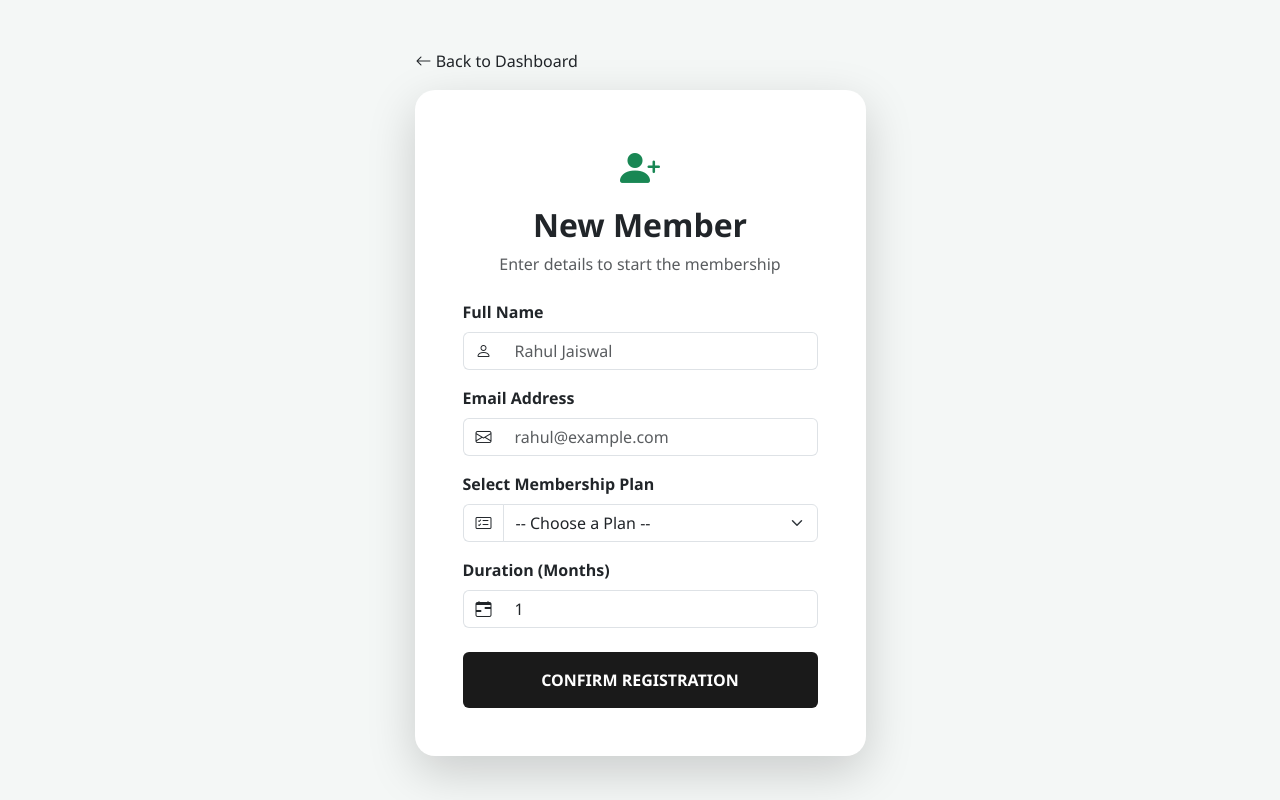
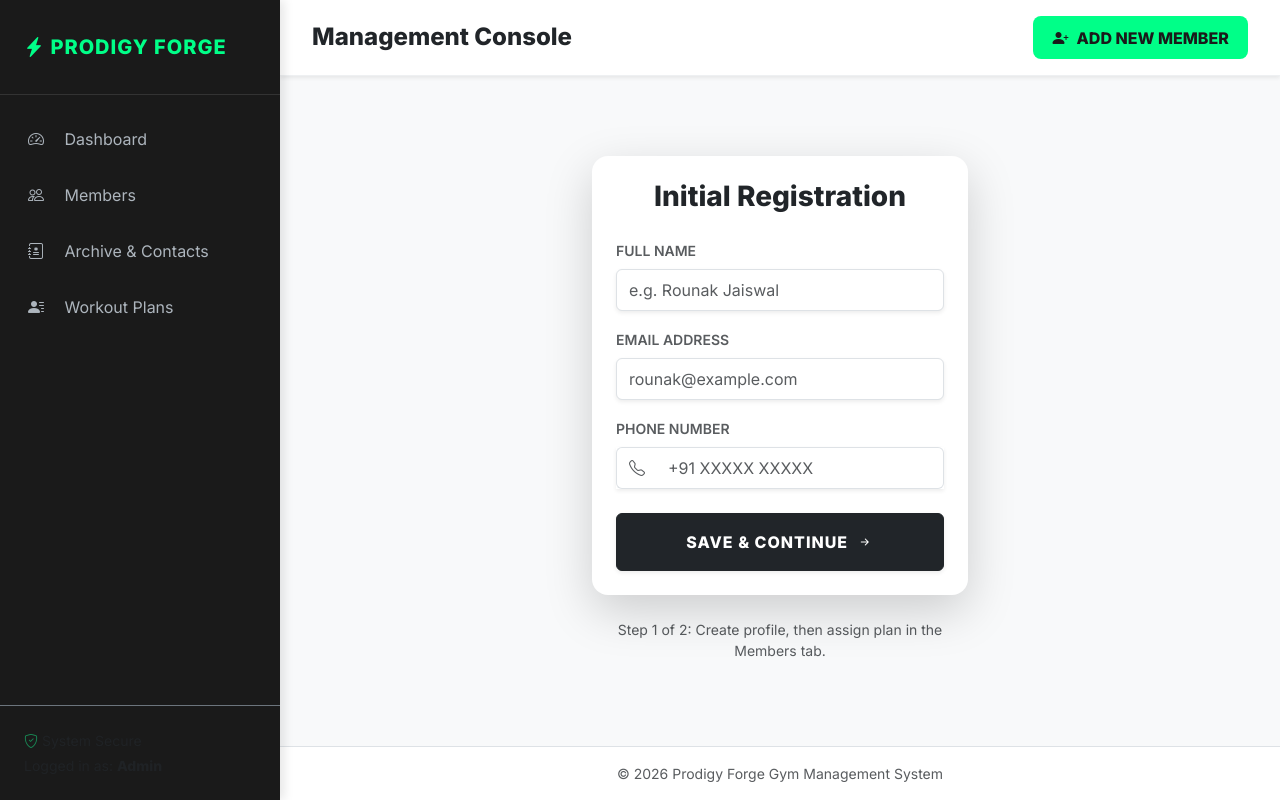
Before and after one commit to Rounak-J/Gym-Management-Django, a Django app: page /add/ in a window 1280 px wide. Run offline with Django 5.2, Linux system fonts and the light colour scheme.

Commit message:
Latest Commit: improved version with added features

```diff
--- a/app/urls.py
+++ b/app/urls.py
@@ -10,4 +10,6 @@ urlpatterns = [
     path('benefits/', views.tier_benefits, name='tier_benefits'),
     path('archive/', views.member_archive, name='member_archive'),
     path('restore/<int:member_id>/', views.restore_member, name='restore_member'),
+    path('members/', views.members_list, name='members_list'),
+    path('edit/<int:member_id>/', views.edit_member, name='edit_member'),
 ]
--- a/app/views.py
+++ b/app/views.py
@@ -1,82 +1,117 @@
 from django.shortcuts import render, redirect, get_object_or_404
+from django.contrib import messages
+from django.contrib.auth.models import User
+from django.utils import timezone
+from datetime import timedelta
 from .models import Member, MembershipPlan
-from django.contrib import messages
 
+# 1. DASHBOARD: High-level overview with 4-color stat cards
 def dashboard(request):
-    # This ensures "Deleted" members vanish from this list
     active_members = Member.objects.filter(is_active=True)
-    return render(request, 'dashboard.html', {'members': active_members})
+    archived_count = Member.objects.filter(is_active=False).count()
 
+    # Logic for "Expiring Soon" (Yellow Card - Next 7 Days)
+    seven_days_from_now = timezone.now() + timedelta(days=7)
+    expiring_soon_count = Member.objects.filter(
+        is_active=True,
+        expiry_date__lte=seven_days_from_now,
+        expiry_date__gte=timezone.now()
+    ).count()
+
+    context = {
+        'members': active_members,
+        'archived_count': archived_count,
+        'expiring_soon_count': expiring_soon_count,
+    }
+    return render(request, 'dashboard.html', context)
+
+# 2. MEMBERS LIST: Dedicated management tab with the EDIT button
+def members_list(request):
+    members = Member.objects.filter(is_active=True)
+    return render(request, 'members_list.html', {'members': members})
+
+# 3. ADD MEMBER: Initial registration (Name, Email, Phone only)
 def add_member(request):
-    # CRITICAL: This line fetches the plans from MySQL
+    if request.method == "POST":
+        full_name = request.POST.get('full_name')
+        email = request.POST.get('email')
+        phone_number = request.POST.get('phone_number')
+
+        # Check for existing user to prevent IntegrityError
+        if User.objects.filter(username=email).exists():
+            messages.error(request, f"Member with email {email} already exists!")
+            return redirect('add_member')
+
+        try:
+            # Create Auth User
+            user = User.objects.create_user(username=email, email=email)
+            # Create Gym Member Profile
+            Member.objects.create(
+                user=user,
+                full_name=full_name,
+                email=email,
+                phone_number=phone_number
+            )
+            messages.success(request, f"Added {full_name}. Now assign a plan below.")
+            return redirect('members_list')
+        except Exception as e:
+            messages.error(request, f"Error: {e}")
+            return redirect('add_member')
+
+    return render(request, 'add_member.html')
+
+# 4. EDIT MEMBER: Assign Plan & Duration (The page you requested)
+def edit_member(request, member_id):
+    member = get_object_or_404(Member, id=member_id)
     plans = MembershipPlan.objects.all()
 
     if request.method == "POST":
-        full_name = request.POST.get('full_name')
-        email = request.POST.get('email')
+        member.full_name = request.POST.get('full_name')
+        member.email = request.POST.get('email')
+        member.phone_number = request.POST.get('phone_number')
+
         plan_id = request.POST.get('plan')
-        months = int(request.POST.get('months'))
+        if plan_id:
+            member.plan = MembershipPlan.objects.get(id=plan_id)
 
-        selected_plan = MembershipPlan.objects.get(id=plan_id)
+        member.duration_months = int(request.POST.get('months'))
+        member.expiry_date = None # Forces model save() to recalculate expiry
+        member.save()
 
-        # User creation logic
-        from django.contrib.auth.models import User
-        import uuid
-        username = f"{full_name.replace(' ', '').lower()}_{uuid.uuid4().hex[:4]}"
-        user = User.objects.create(username=username)
+        messages.success(request, f"Profile for {member.full_name} updated!")
+        return redirect('members_list')
 
-        Member.objects.create(
-            user=user,
-            full_name=full_name,
-            email=email,
-            plan=selected_plan,
-            duration_months=months
-        )
-        return redirect('dashboard')
+    return render(request, 'edit_member.html', {'member': member, 'plans': plans})
 
-    # CRITICAL: Passing 'plans' to the HTML template
-    return render(request, 'add_member.html', {'plans': plans})
-
-# 2. Delete Member Logic
-def delete_member(request, member_id):
-    member = get_object_or_404(Member, id=member_id)
-    member.is_active = False # Move to archive
-    member.save()
-    messages.warning(request, f"{member.full_name} moved to Archive.")
-    return redirect('dashboard')
-
+# 5. UPGRADE: Tier-based upgrading logic
 def upgrade_membership(request, member_id):
     member = get_object_or_404(Member, id=member_id)
-    plans = MembershipPlan.objects.all()
+    plans = MembershipPlan.objects.all().order_by('tier_level')
 
     if request.method == "POST":
         new_plan_id = request.POST.get('new_plan')
         new_plan = MembershipPlan.objects.get(id=new_plan_id)
 
-        # Logical Check: New tier must be higher than current tier
         if new_plan.tier_level > member.plan.tier_level:
             member.plan = new_plan
+            member.expiry_date = None # Recalculate based on current tier
             member.save()
-            messages.success(request, "Membership upgraded successfully!")
+            messages.success(request, f"Upgraded to {new_plan.name}!")
         else:
-            messages.error(request, "You can only upgrade your plan, not downgrade.")
-
-        return redirect('dashboard')
+            messages.error(request, "Cannot downgrade membership tier.")
+        return redirect('members_list')
 
     return render(request, 'upgrade.html', {'member': member, 'plans': plans})
 
-# 1. Workout Plans Logic
-def workout_plans(request):
-    return render(request, 'plans.html')
+# 6. ARCHIVE & DELETE (Soft Delete)
+def delete_member(request, member_id):
+    member = get_object_or_404(Member, id=member_id)
+    member.is_active = False
+    member.save()
+    messages.warning(request, f"{member.full_name} moved to Archive.")
+    return redirect('dashboard')
 
-# 2. Tier Benefits Logic
-def tier_benefits(request):
-    plans = MembershipPlan.objects.all().order_by('tier_level')
-    return render(request, 'tier_benefits.html', {'plans': plans})
-
-# 3. Archive & Contacts Logic (Past Members)
 def member_archive(request):
-    # This captures only the people you "deleted"
     past_members = Member.objects.filter(is_active=False)
     return render(request, 'member_archive.html', {'members': past_members})
 
@@ -84,5 +119,12 @@ def restore_member(request, member_id):
     member = get_object_or_404(Member, id=member_id)
     member.is_active = True
     member.save()
-    messages.success(request, f"{member.full_name} has been restored to Active Members.")
+    messages.success(request, f"{member.full_name} restored to active list.")
     return redirect('member_archive')
+
+# 7. STATIC INFO TABS
+def workout_plans(request):
+    return render(request, 'workout_plans.html')
+
+def tier_benefits(request):
+    return render(request, 'tier_benefits.html')
--- a/templates/add_member.html
+++ b/templates/add_member.html
@@ -1,88 +1,75 @@
-<!DOCTYPE html>
-<html lang="en">
-<head>
-    <meta charset="UTF-8">
-    <meta name="viewport" content="width=device-width, initial-scale=1.0">
-    <title>Iron Paradise | Member Registration</title>
-    <link href="https://cdn.jsdelivr.net/npm/bootstrap@5.3.0/dist/css/bootstrap.min.css" rel="stylesheet">
-    <link rel="stylesheet" href="https://cdn.jsdelivr.net/npm/bootstrap-icons@1.11.0/font/bootstrap-icons.css">
-    <style>
-        body { background-color: #f4f7f6; font-family: 'Segoe UI', Tahoma, Geneva, Verdana, sans-serif; }
-        .card { border: none; border-radius: 20px; }
-        .btn-dark { background-color: #1a1a1a; border: none; transition: 0.3s; }
-        .btn-dark:hover { background-color: #333; transform: translateY(-2px); }
-        /* These focus styles only work if the input exists */
-        .form-control:focus, .form-select:focus { border-color: #1a1a1a; box-shadow: none; }
-        .input-group-text { background-color: #fff; border-right: none; }
-        .form-control { border-left: none; }
-    </style>
-</head>
-<body>
+{% extends 'base.html' %}
 
-<div class="container mt-5">
-    <div class="row justify-content-center">
-        <div class="col-md-6 col-lg-5">
+{% block page_title %}Management Console{% endblock %}
 
-            <a href="{% url 'dashboard' %}" class="btn btn-link text-dark mb-3 text-decoration-none p-0">
-                <i class="bi bi-arrow-left"></i> Back to Dashboard
-            </a>
+{% block content %}
+<div class="row justify-content-center mt-5">
+    <div class="col-md-5">
+        <div class="card shadow-lg border-0 p-4" style="border-radius: 16px;">
+            <h3 class="fw-bold mb-4 text-center">Initial Registration</h3>
 
-            <div class="card shadow-lg">
-                <div class="card-body p-5">
-                    <div class="text-center mb-4">
-                        <i class="bi bi-person-plus-fill fs-1 text-success"></i>
-                        <h2 class="fw-bold mt-2">New Member</h2>
-                        <p class="text-muted">Enter details to start the membership</p>
-                    </div>
-
-                    <form method="POST">
+            <form method="POST" novalidate>
                 {% csrf_token %}
 
                 <div class="mb-3">
-                            <label class="form-label fw-semibold">Full Name</label>
-                            <div class="input-group">
-                                <span class="input-group-text"><i class="bi bi-person"></i></span>
-                                <input type="text" name="full_name" class="form-control" placeholder="Rahul Jaiswal" required>
-                            </div>
+                    <label class="form-label fw-semibold small text-muted text-uppercase">Full Name</label>
+                    <input type="text" name="full_name" class="form-control py-2 shadow-sm" placeholder="e.g. Rounak Jaiswal" required>
                 </div>
 
                 <div class="mb-3">
-                            <label class="form-label fw-semibold">Email Address</label>
-                            <div class="input-group">
-                                <span class="input-group-text"><i class="bi bi-envelope"></i></span>
-                                <input type="email" name="email" class="form-control" placeholder="rahul@example.com" required>
-                            </div>
-                        </div>
+                    <label class="form-label fw-semibold small text-muted text-uppercase">Email Address</label>
+                    <input type="email" name="email"
+                           class="form-control py-2 shadow-sm
+                           {% if messages %}
+                               {% for message in messages %}
+                                   {% if message.tags == 'error' %}is-invalid{% elif message.tags == 'success' %}is-valid{% endif %}
+                               {% endfor %}
+                           {% endif %}"
+                           placeholder="rounak@example.com" required>
 
-                        <div class="mb-3">
-                            <label class="form-label fw-semibold">Select Membership Plan</label>
-                            <div class="input-group">
-                                <span class="input-group-text"><i class="bi bi-card-checklist"></i></span>
-                                <select name="plan" class="form-select" required>
-                                    <option value="" disabled selected>-- Choose a Plan --</option>
-                                    {% for plan in plans %}
-                                        <option value="{{ plan.id }}">{{ plan.name }} - ₹{{ plan.price }}</option>
-                                    {% endfor %}
-                                </select>
+                    <div class="invalid-feedback text-danger fw-bold mt-2">
+                        <i class="bi bi-exclamation-circle-fill me-1" style="color: #dc3545;"></i>
+                        This email is already registered in the system.
                     </div>
                 </div>
 
                 <div class="mb-4">
-                            <label class="form-label fw-semibold">Duration (Months)</label>
-                            <div class="input-group">
-                                <span class="input-group-text"><i class="bi bi-calendar-range"></i></span>
-                                <input type="number" name="months" class="form-control" min="1" max="12" value="1" required>
+                    <label class="form-label fw-semibold small text-muted text-uppercase">Phone Number</label>
+                    <div class="input-group shadow-sm">
+                        <span class="input-group-text bg-white border-end-0"><i class="bi bi-telephone text-muted"></i></span>
+                        <input type="text" name="phone_number" class="form-control py-2 border-start-0" placeholder="+91 XXXXX XXXXX" required>
                     </div>
                 </div>
 
-                        <button type="submit" class="btn btn-dark w-100 py-3 fw-bold">CONFIRM REGISTRATION</button>
+                <div class="d-grid">
+                    <button type="submit" class="btn btn-dark py-3 fw-bold text-uppercase shadow-sm" style="letter-spacing: 1px;">
+                        SAVE & CONTINUE <i class="bi bi-arrow-right-short ms-1"></i>
+                    </button>
+                </div>
             </form>
         </div>
-            </div>
+
+        <div class="text-center mt-4">
+            <p class="text-muted small">Step 1 of 2: Create profile, then assign plan in the Members tab.</p>
         </div>
     </div>
 </div>
 
-<script src="https://cdn.jsdelivr.net/npm/bootstrap@5.3.0/dist/js/bootstrap.bundle.min.js"></script>
-</body>
-</html>
+<style>
+    .is-invalid {
+        border: 2px solid #dc3545 !important;
+        background-image: none !important; /* Removes default browser icon to keep it clean */
+    }
+    .is-valid {
+        border: 2px solid #00ff88 !important; /* Prodigy Forge Green */
+        background-image: none !important;
+    }
+    .card {
+        background: #ffffff;
+    }
+    .form-control:focus {
+        box-shadow: 0 0 0 0.25rem rgba(0, 0, 0, 0.1);
+        border-color: #1a1a1a;
+    }
+</style>
+{% endblock %}
--- a/templates/base.html
+++ b/templates/base.html
@@ -4,53 +4,197 @@
     <meta charset="UTF-8">
     <meta name="viewport" content="width=device-width, initial-scale=1.0">
     <title>Prodigy Forge | Admin</title>
+
     <link href="https://cdn.jsdelivr.net/npm/bootstrap@5.3.0/dist/css/bootstrap.min.css" rel="stylesheet">
     <link rel="stylesheet" href="https://cdn.jsdelivr.net/npm/bootstrap-icons@1.11.0/font/bootstrap-icons.css">
+
+    <link href="https://fonts.googleapis.com/css2?family=Inter:wght@400;600;800&display=swap" rel="stylesheet">
+
     <style>
-        :root { --sidebar-width: 280px; --brand-color: #00ff88; --dark-bg: #1a1a1a; }
-        body { background-color: #f8f9fa; font-family: 'Inter', sans-serif; display: flex; min-height: 100vh; margin: 0; }
-        .sidebar { width: var(--sidebar-width); background-color: var(--dark-bg); color: white; position: fixed; height: 100vh; display: flex; flex-direction: column; z-index: 1000; }
-        .sidebar-header { padding: 2rem 1.5rem; font-weight: 800; font-size: 1.25rem; color: var(--brand-color); letter-spacing: 1px; border-bottom: 1px solid #333; }
-        .nav-pills .nav-link { color: #adb5bd; border-radius: 0; padding: 1rem 1.5rem; border-left: 4px solid transparent; }
-        .nav-pills .nav-link:hover { background-color: #252525; color: var(--brand-color); }
-        .nav-pills .nav-link.active { background-color: #252525; color: var(--brand-color); border-left: 4px solid var(--brand-color); }
-        .main-wrapper { margin-left: var(--sidebar-width); width: 100%; display: flex; flex-direction: column; }
-        .top-navbar { background-color: white; padding: 1rem 2rem; border-bottom: 1px solid #eef0f2; display: flex; justify-content: space-between; align-items: center; position: sticky; top: 0; z-index: 999; }
-        .content-body { padding: 2rem; }
-        .card { border: none; border-radius: 12px; box-shadow: 0 4px 12px rgba(0,0,0,0.05); }
-        .btn-add { background-color: var(--brand-color); color: #1a1a1a; font-weight: 700; border-radius: 8px; }
+        :root {
+            --sidebar-width: 280px;
+            --brand-color: #00ff88;
+            --dark-bg: #1a1a1a;
+            --body-bg: #f8f9fa;
+        }
+
+        html {
+            scroll-behavior: smooth;
+        }
+
+        body {
+            background-color: var(--body-bg);
+            font-family: 'Inter', sans-serif;
+            display: flex;
+            min-height: 100vh;
+            margin: 0;
+        }
+
+        /* --- Sidebar UI --- */
+        .sidebar {
+            width: var(--sidebar-width);
+            background-color: var(--dark-bg);
+            color: white;
+            position: fixed;
+            height: 100vh;
+            display: flex;
+            flex-direction: column;
+            z-index: 1000;
+            box-shadow: 4px 0 10px rgba(0,0,0,0.1);
+        }
+
+        .sidebar-header {
+            padding: 2rem 1.5rem;
+            font-weight: 800;
+            font-size: 1.25rem;
+            color: var(--brand-color);
+            letter-spacing: 1px;
+            border-bottom: 1px solid #333;
+        }
+
+        .nav-pills .nav-link {
+            color: #adb5bd;
+            border-radius: 0;
+            padding: 1rem 1.5rem;
+            font-weight: 500;
+            border-left: 4px solid transparent;
+            transition: all 0.2s ease;
+        }
+
+        .nav-pills .nav-link:hover {
+            background-color: #252525;
+            color: var(--brand-color);
+        }
+
+        .nav-pills .nav-link.active {
+            background-color: #252525;
+            color: var(--brand-color);
+            border-left: 4px solid var(--brand-color);
+        }
+
+        /* --- Main Content UI --- */
+        .main-wrapper {
+            margin-left: var(--sidebar-width);
+            width: 100%;
+            display: flex;
+            flex-direction: column;
+        }
+
+        .top-navbar {
+            background-color: white;
+            padding: 1rem 2rem;
+            border-bottom: 1px solid #eef0f2;
+            display: flex;
+            justify-content: space-between;
+            align-items: center;
+            position: sticky;
+            top: 0;
+            z-index: 999;
+        }
+
+        .content-body {
+            padding: 2rem;
+            flex-grow: 1;
+        }
+
+        /* --- Reusable Components --- */
+        .card {
+            border: none;
+            border-radius: 12px;
+            box-shadow: 0 4px 12px rgba(0,0,0,0.05);
+            overflow: hidden;
+        }
+
+        .btn-add {
+            background-color: var(--brand-color);
+            color: #1a1a1a;
+            font-weight: 700;
+            border: none;
+            border-radius: 8px;
+            padding: 0.6rem 1.2rem;
+            transition: 0.3s;
+        }
+
+        .btn-add:hover {
+            background-color: #00cc6e;
+            transform: translateY(-1px);
+        }
+
+        .badge-tier {
+            font-size: 0.75rem;
+            padding: 0.5em 1em;
+        }
     </style>
 </head>
 <body>
-    <div class="sidebar shadow">
-        <div class="sidebar-header"><i class="bi bi-lightning-charge-fill"></i> PRODIGY FORGE</div>
+
+    <div class="sidebar">
+        <div class="sidebar-header">
+            <i class="bi bi-lightning-charge-fill"></i> PRODIGY FORGE
+        </div>
+
         <div class="nav flex-column nav-pills mt-3">
-            <a class="nav-link {% if request.resolver_match.url_name == 'dashboard' %}active{% endif %}" href="{% url 'dashboard' %}"><i class="bi bi-people me-3"></i> Members</a>
-            <a class="nav-link {% if request.resolver_match.url_name == 'workout_plans' %}active{% endif %}" href="{% url 'workout_plans' %}"><i class="bi bi-person-lines-fill me-3"></i> Workout Plans</a>
-            <a class="nav-link {% if request.resolver_match.url_name == 'tier_benefits' %}active{% endif %}" href="{% url 'tier_benefits' %}"><i class="bi bi-gem me-3"></i> Tier Benefits</a>
-            <a class="nav-link {% if request.resolver_match.url_name == 'member_archive' %}active{% endif %}" href="{% url 'member_archive' %}"><i class="bi bi-journal-medical me-3"></i> Archive & Contacts</a>
+    <a class="nav-link {% if request.resolver_match.url_name == 'dashboard' %}active{% endif %}" href="{% url 'dashboard' %}">
+        <i class="bi bi-speedometer2 me-3"></i> Dashboard
+    </a>
+
+    <a class="nav-link {% if request.resolver_match.url_name == 'members_list' %}active{% endif %}" href="{% url 'members_list' %}">
+        <i class="bi bi-people me-3"></i> Members
+    </a>
+
+
+
+    <a class="nav-link {% if request.resolver_match.url_name == 'member_archive' %}active{% endif %}" href="{% url 'member_archive' %}">
+        <i class="bi bi-journal-medical me-3"></i> Archive & Contacts
+    </a>
+
+    <a class="nav-link {% if request.resolver_match.url_name == 'workout_plans' %}active{% endif %}" href="{% url 'workout_plans' %}">
+        <i class="bi bi-person-lines-fill me-3"></i> Workout Plans
+    </a>
+</div>
+
+        <div class="mt-auto p-4 border-top border-secondary small text-muted">
+            <div class="mb-1"><i class="bi bi-shield-check text-success"></i> System Secure</div>
+            Logged in as: <strong>Admin</strong>
         </div>
     </div>
 
     <div class="main-wrapper">
         <nav class="top-navbar shadow-sm">
-            <h4 class="mb-0 fw-bold">{% block page_title %}Management Dashboard{% endblock %}</h4>
+            <h4 class="mb-0 fw-bold">
+                {% block page_title %}Management Console{% endblock %}
+            </h4>
             <a href="{% url 'add_member' %}" class="btn btn-add d-flex align-items-center">
                 <i class="bi bi-person-plus-fill me-2"></i> ADD NEW MEMBER
             </a>
         </nav>
+
         <div class="content-body">
             {% if messages %}
                 {% for message in messages %}
-                    <div class="alert alert-{{ message.tags }} alert-dismissible fade show shadow-sm mb-4" role="alert">
-                        {{ message }}<button type="button" class="btn-close" data-bs-dismiss="alert"></button>
-                    </div>
+                    <div class="alert
+             {% if message.tags == 'error' %}alert-danger{% else %}alert-{{ message.tags }}{% endif %}
+             alert-dismissible fade show shadow-sm mb-4 border-0"
+             role="alert"
+             style="{% if message.tags == 'error' %}background-color: #f8d7da; color: #842029; border-left: 5px solid #dc3545;{% endif %}">
+
+            <i class="bi {% if message.tags == 'error' %}bi-exclamation-octagon-fill{% else %}bi-info-circle-fill{% endif %} me-2"></i>
+            {{ message }}
+            <button type="button" class="btn-close" data-bs-dismiss="alert" aria-label="Close"></button>
+        </div>
                 {% endfor %}
             {% endif %}
 
-            {% block content %}{% endblock %}
+            {% block content %}
+            {% endblock %}
+
         </div>
+
+        <footer class="bg-white py-3 border-top text-center text-muted small">
+            &copy; 2026 Prodigy Forge Gym Management System
+        </footer>
     </div>
+
     <script src="https://cdn.jsdelivr.net/npm/bootstrap@5.3.0/dist/js/bootstrap.bundle.min.js"></script>
 </body>
 </html>
```
Also changed, not shown: app/models.py (+4 -3 lines), templates/dashboard.html (+63 -28 lines), templates/edit_member.html (added, +82 -0 lines), templates/members_list.html (added, +61 -0 lines), app/migrations/0004_member_phone_number_alter_member_plan.py (added), templates/workout_plans.html (renamed from templates/plans.html). Lines whose indentation alone changed are shown as unchanged.
